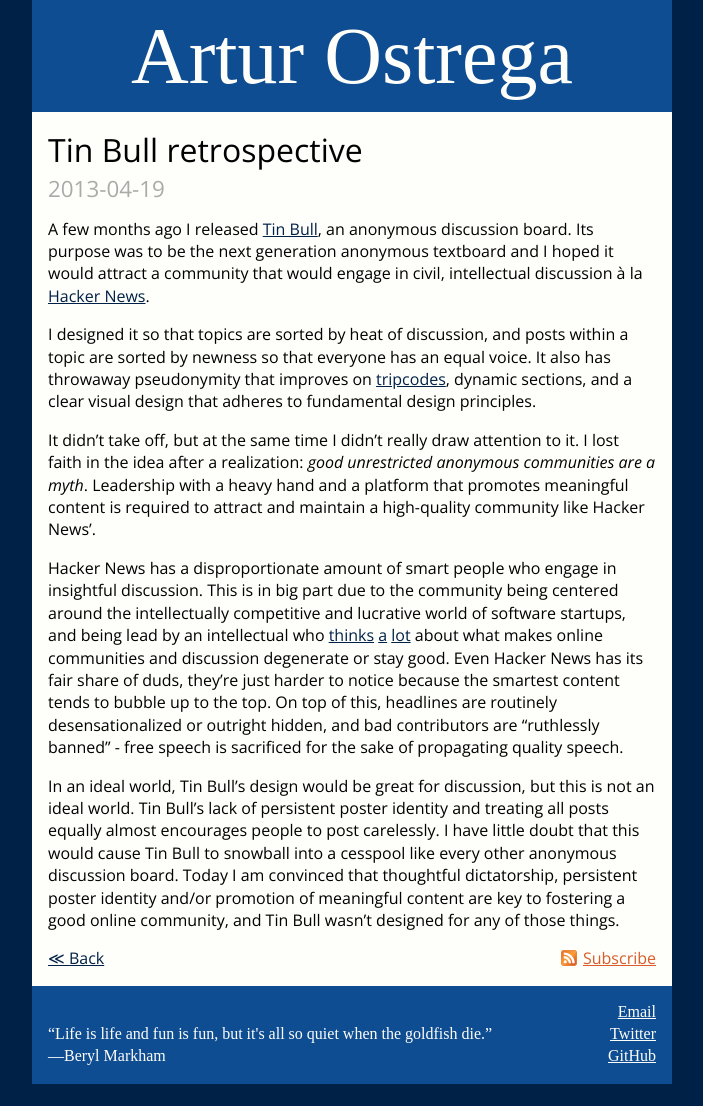
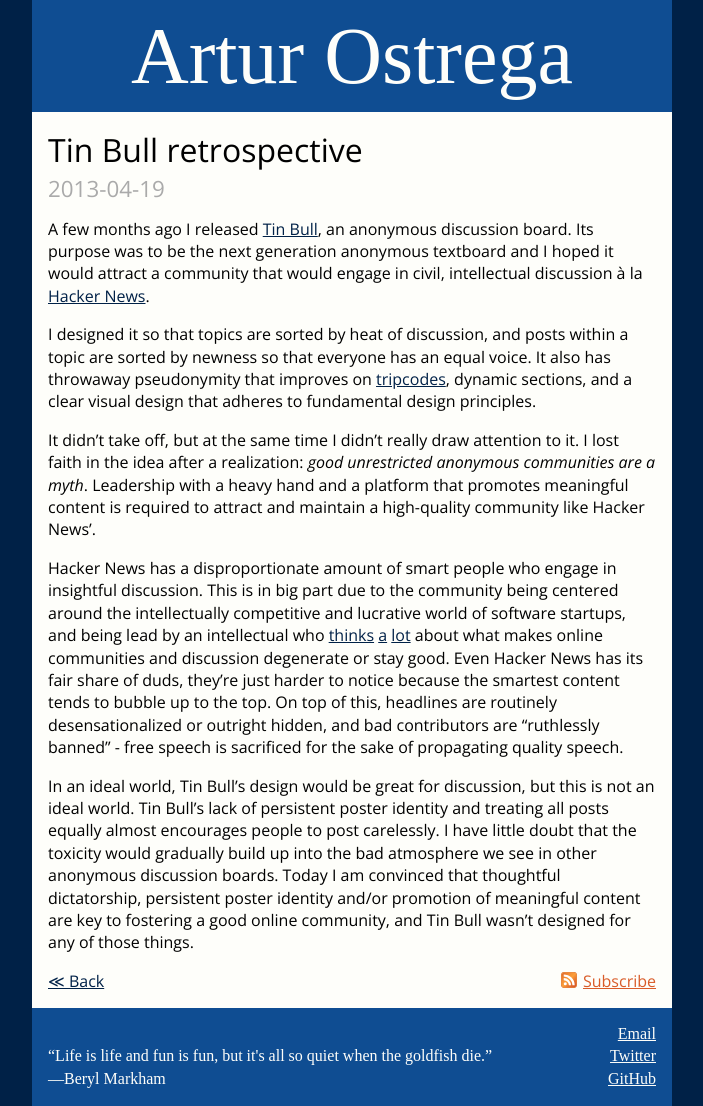
Before and after one commit to aostrega/blog.github.io, a Jekyll site: the page built from _posts/2013-04-19-tinbull-retrospective.md, in a window 1280 px wide. Shown: the whole page, without its empty margins (288-991 px from the left). Built offline with Jekyll 4.4.1, drawn with Linux system fonts in a browser that asks for light colours; some web fonts are replaced; Markdown is read by kramdown in place of the engine named in the settings; comment, search, counter and statistics services are not loaded; before the commit the page ends 1084 px from its top, so only the background shows below that.

Commit message:
TBR post editing

```diff
--- a/_posts/2013-04-19-tinbull-retrospective.md
+++ b/_posts/2013-04-19-tinbull-retrospective.md
@@ -10,4 +10,4 @@
 
 Hacker News has a disproportionate amount of smart people who engage in insightful discussion. This is in big part due to the community being centered around the intellectually competitive and lucrative world of software startups, and being lead by an intellectual who [thinks](http://www.paulgraham.com/disagree.html) [a](http://paulgraham.com/hackernews.html) [lot](http://paulgraham.com/identity.html) about what makes online communities and discussion degenerate or stay good. Even Hacker News has its fair share of duds, they're just harder to notice because the smartest content tends to bubble up to the top. On top of this, headlines are routinely desensationalized or outright hidden, and bad contributors are "ruthlessly banned" - free speech is sacrificed for the sake of propagating quality speech.
 
-In an ideal world, Tin Bull's design would be great for discussion, but this is not an ideal world. Tin Bull's lack of persistent poster identity and treating all posts equally almost encourages people to post carelessly. I have little doubt that this would cause Tin Bull to snowball into a cesspool like every other anonymous discussion board. Today I am convinced that thoughtful dictatorship, persistent poster identity and/or promotion of meaningful content are key to fostering a good online community, and Tin Bull wasn't designed for any of those things.
+In an ideal world, Tin Bull's design would be great for discussion, but this is not an ideal world. Tin Bull's lack of persistent poster identity and treating all posts equally almost encourages people to post carelessly. I have little doubt that the toxicity would gradually build up into the bad atmosphere we see in other anonymous discussion boards. Today I am convinced that thoughtful dictatorship, persistent poster identity and/or promotion of meaningful content are key to fostering a good online community, and Tin Bull wasn't designed for any of those things.
```
